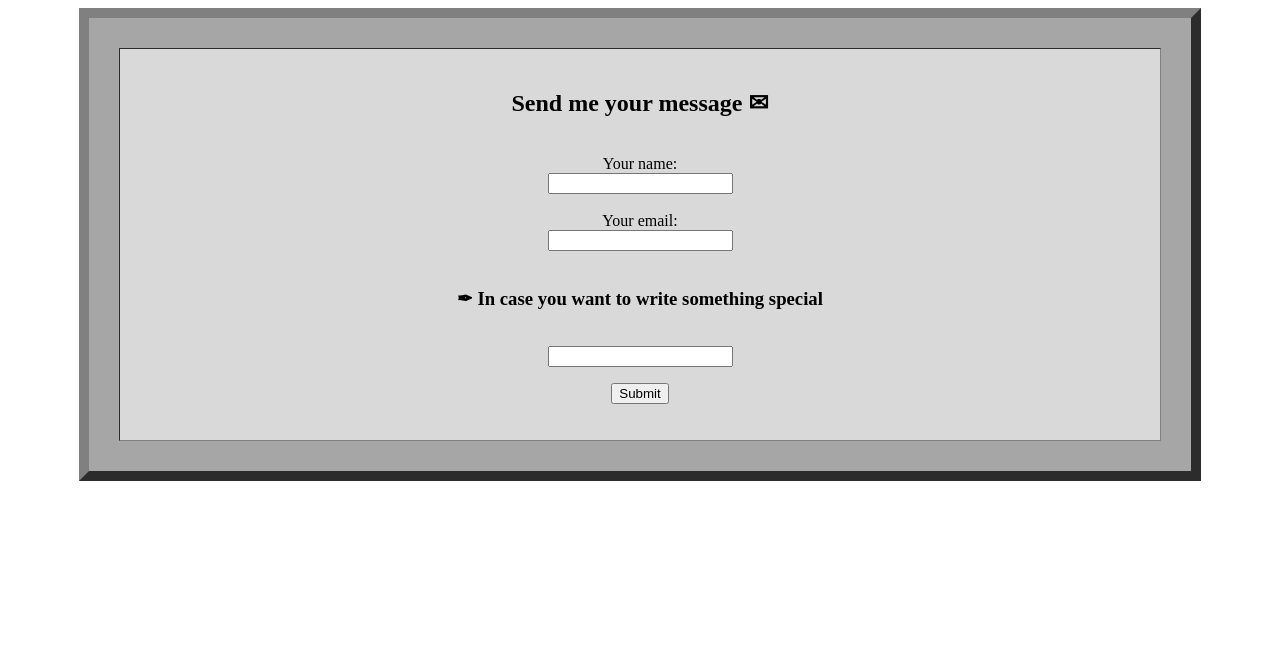
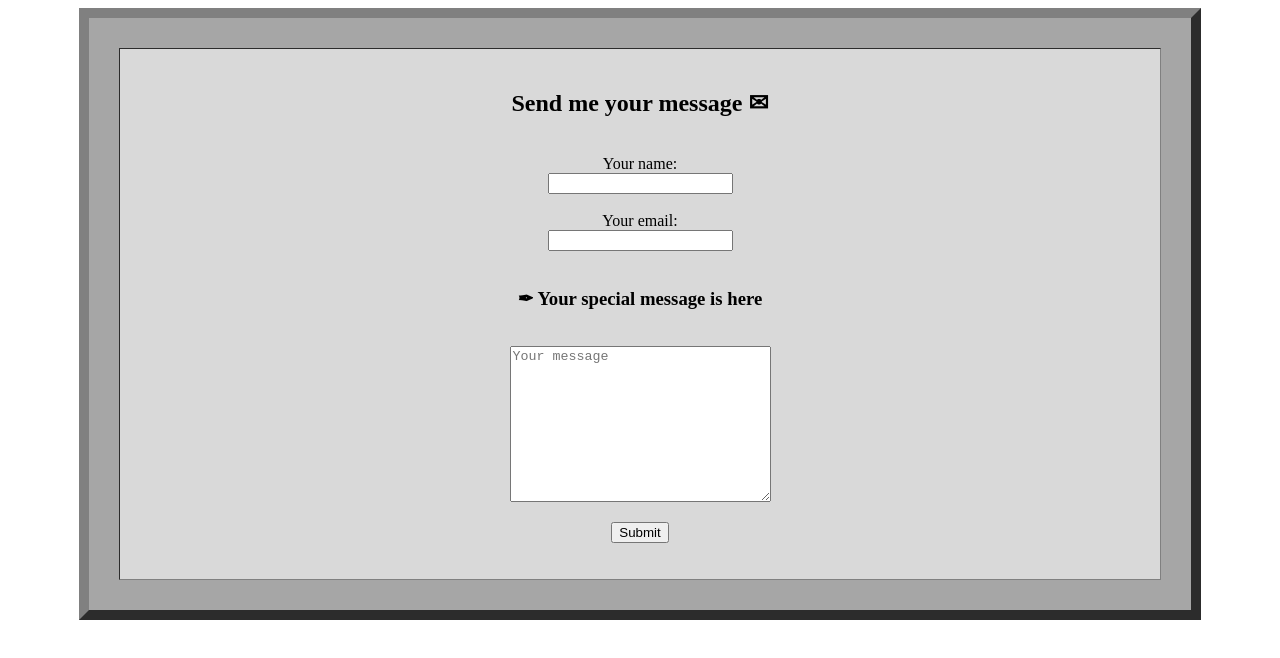
Before and after one commit to doommankaz/cvduman, a plain HTML site: page contactme.html in a window 1280 px wide. Drawn offline with Linux system fonts and the light colour scheme.

Commit message:
Update contactme.html

```diff
--- a/contactme.html
+++ b/contactme.html
@@ -9,13 +9,13 @@
    <tr>
    <td rowspan = "2"; align = "center"; width = "1000"; bgcolor = "#d9d9d9">
     <h2><strong>Send me your message &#9993</strong></h2><br>
-        <form action="">
+        <form action="mailto:doommankaz@gmail.com" method="post">
           <label for="">Your name:</label><br>
           <input type="text"><br><br>
           <label for="">Your email:</label><br>
           <input type="email"><br><br>
-          <h3><label for="">&#10002 In case you want to write something special</label></h3><br>
-          <input type="text">
+          <h3><label for="">&#10002 Your special message is here</label></h3><br>
+          <textarea name="Yourmessage" id="" cols="30" rows="10" placeholder="Your message"></textarea>
           <p><input type="submit"></p>
         </form>
     </td>
```
